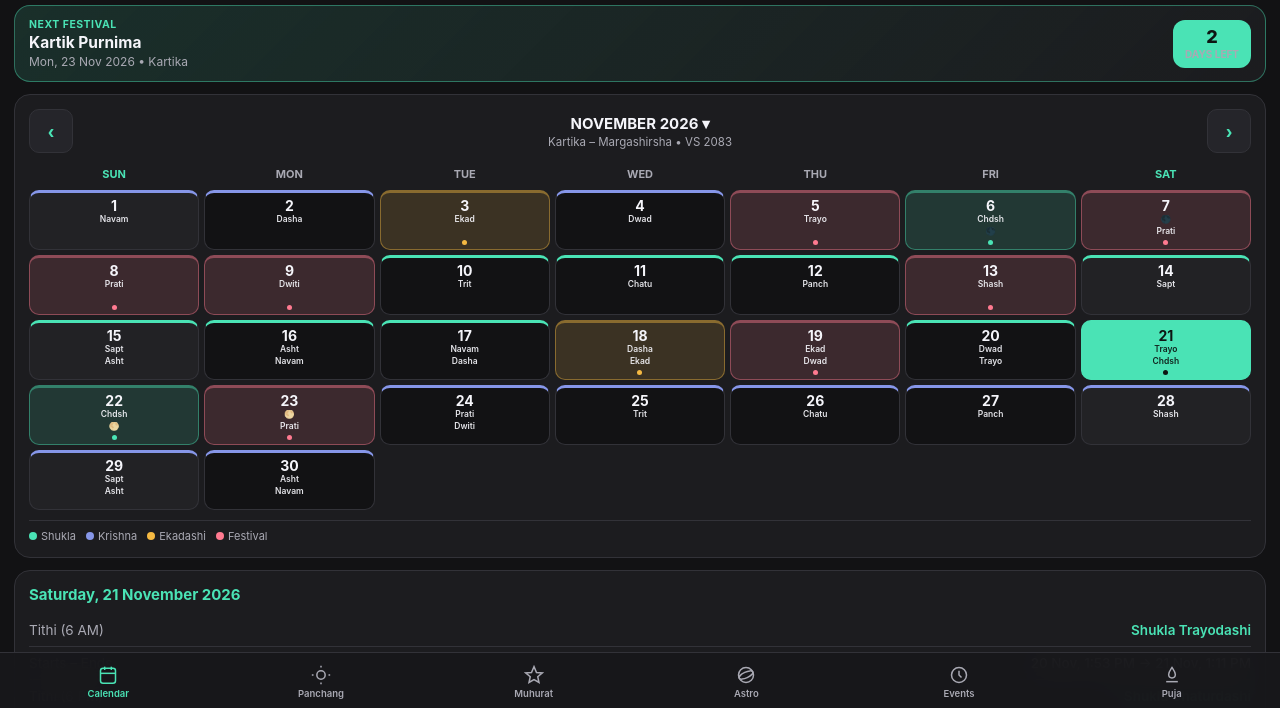
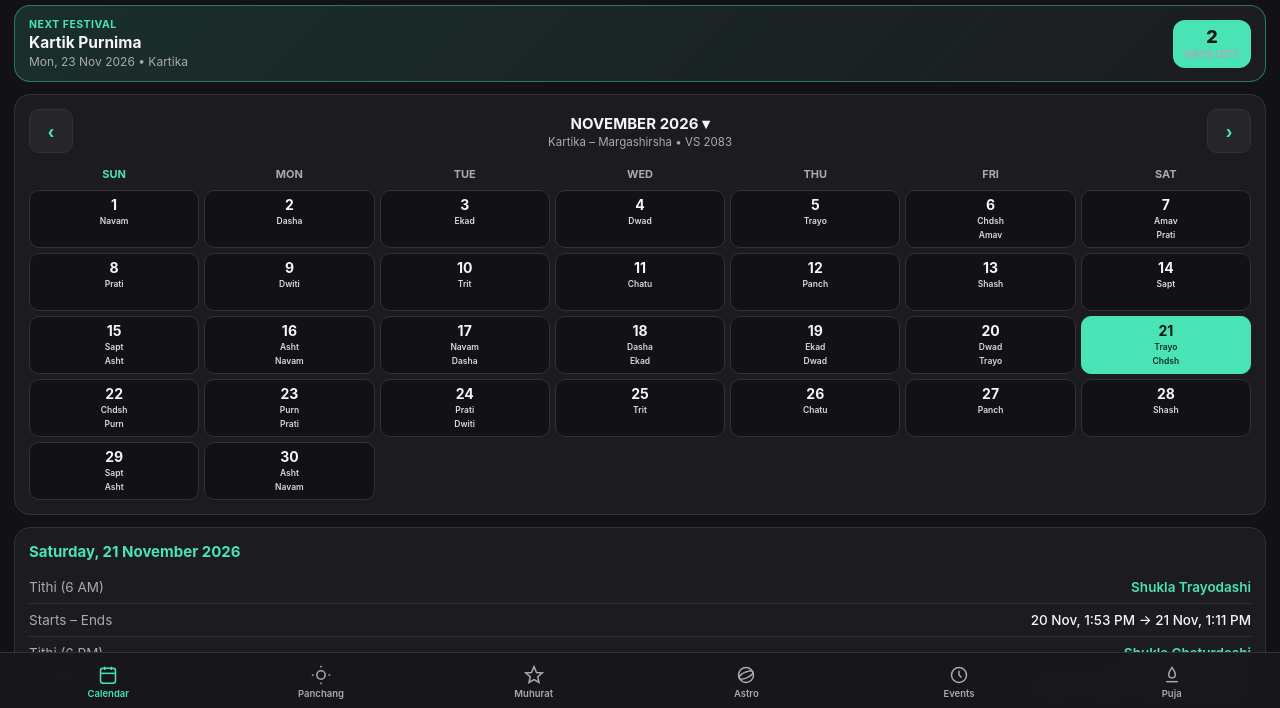
Before and after one commit to abhishekjha-id/Panchang, a plain HTML site: page index.html in a window 1280 px wide. Shown: the part 89-797 px from the top of the page. Drawn offline with Linux system fonts and the light colour scheme.

Commit message:
Refactor CSS variables and update styles
Removed unused CSS variables and legend section. Updated styles for weekend and today indicators.

```diff
--- a/index.html
+++ b/index.html
@@ -17,9 +17,7 @@
       --bg: #121214; --card: #1C1C1F; --elevated: #25252A; --border: #323238;
       --text: #F5F5FA; --muted: #A9A9B3;
       --mint: #4AE3B5; --mint-dim: rgba(74, 227, 181, 0.14); --mint-border: rgba(74, 227, 181, 0.42);
-      --gold: #F5B942; --gold-dim: rgba(245, 185, 66, 0.14); --gold-border: rgba(245, 185, 66, 0.42);
       --fest: #FF7A90; --fest-dim: rgba(255, 122, 144, 0.14); --fest-border: rgba(255, 122, 144, 0.42);
-      --krishna: #8696E8;
       --warn: #FF6B6B; --warn-dim: rgba(255, 107, 107, 0.14);
       --tab-bg: rgba(24, 24, 27, 0.95);
       --scale: 1;
@@ -28,9 +26,7 @@
       --bg: #F4F5F7; --card: #FFFFFF; --elevated: #ECEEF2; --border: #D5D9E2;
       --text: #121417; --muted: #505664;
       --mint: #0C7C5C; --mint-dim: rgba(12, 124, 92, 0.11); --mint-border: rgba(12, 124, 92, 0.35);
-      --gold: #A66800; --gold-dim: rgba(166, 104, 0, 0.11); --gold-border: rgba(166, 104, 0, 0.35);
       --fest: #C42B4B; --fest-dim: rgba(196, 43, 75, 0.11); --fest-border: rgba(196, 43, 75, 0.35);
-      --krishna: #4558B8;
       --warn: #C42828; --warn-dim: rgba(196, 40, 40, 0.10);
       --tab-bg: rgba(255, 255, 255, 0.96);
     }
@@ -116,33 +112,17 @@
 
     .grid { display: grid; grid-template-columns: repeat(7, 1fr); gap: 5px; text-align: center; }
     .dow { font-size: calc(11px * var(--scale)); font-weight: 700; color: var(--muted); padding: 4px 0; }
-    .dow.wknd { color: var(--mint); }
+    .dow.sun { color: var(--mint); }
     .day {
       background: var(--bg); border: 1px solid var(--border); border-radius: 10px;
-      padding: 5px 2px 4px 2px; cursor: pointer; min-width: 0; min-height: 60px;
+      padding: 6px 2px; cursor: pointer; min-width: 0; min-height: 58px;
       display: flex; flex-direction: column; align-items: center; justify-content: space-between;
-      border-top: 3px solid var(--mint); overflow: hidden;
+      overflow: hidden;
     }
-    .day.krishna { border-top-color: var(--krishna); }
-    .day.wknd-cell { background: rgba(128, 128, 140, 0.06); }
-    .day.ekadashi { background: var(--gold-dim); border-color: var(--gold-border); }
-    .day.purnima, .day.amavasya { background: var(--mint-dim); border-color: var(--mint-border); }
-    .day.festival { background: var(--fest-dim); border-color: var(--fest-border); }
-    .day.today { box-shadow: 0 0 0 1.5px var(--mint) inset; }
+    .day.today { border: 1.5px solid var(--mint); }
     .day.selected { background: var(--mint); color: #0D1613; border-color: var(--mint); }
     .day .num { font-size: calc(14px * var(--scale)); font-weight: 700; line-height: 1.1; }
-    .day .t { font-size: calc(8.5px * var(--scale)); font-weight: 600; opacity: 0.92; line-height: 1.15; white-space: nowrap; overflow: hidden; text-overflow: ellipsis; max-width: 100%; }
-    .day .marker { width: 5px; height: 5px; border-radius: 50%; background: transparent; margin-top: 1px; }
-    .day.festival .marker { background: var(--fest); }
-    .day.ekadashi .marker { background: var(--gold); }
-    .day.purnima .marker, .day.amavasya .marker { background: var(--mint); }
-    .day.selected .marker { background: #0D1613; }
-
-    .legend {
-      display: flex; flex-wrap: wrap; gap: 10px; align-items: center;
-      margin-top: 10px; padding-top: 8px; border-top: 1px solid var(--border); font-size: calc(11px * var(--scale)); color: var(--muted);
-    }
-    .leg-dot { display: inline-block; width: 8px; height: 8px; border-radius: 50%; margin-right: 4px; }
+    .day .t { font-size: calc(8.5px * var(--scale)); font-weight: 600; opacity: 0.88; line-height: 1.15; white-space: nowrap; overflow: hidden; text-overflow: ellipsis; max-width: 100%; }
 
     /* Details */
     .card-head { display: flex; justify-content: space-between; align-items: center; margin-bottom: 10px; gap: 8px; flex-wrap: wrap; }
@@ -248,7 +228,6 @@
     .vidhi-steps li { margin-bottom: 6px; }
     .note { font-size: calc(11.5px * var(--scale)); color: var(--muted); line-height: 1.45; margin-top: 8px; }
 
-    /* 6-Tab Bottom Navigation */
     .tabbar {
       position: fixed; bottom: 0; left: 0; right: 0; background: var(--tab-bg);
       backdrop-filter: blur(18px); -webkit-backdrop-filter: blur(18px);
@@ -303,7 +282,6 @@
         <select id="jumpYear" onchange="applyJump()"></select>
       </div>
       <div class="grid" id="calGrid"></div>
-      <div class="legend" id="calLegend"></div>
     </div>
     <div class="card" id="detailCard"></div>
     <div class="sec-title" id="secMonthFests"></div>
@@ -346,7 +324,7 @@
     <div class="card" id="eclipseList"></div>
   </div>
 
-  <!-- TAB 5: EVENTS (TITHI FINDER + UPCOMING FESTIVALS) -->
+  <!-- TAB 5: EVENTS -->
   <div id="view-events" class="view">
     <div class="sec-title" id="secTithiFinder"></div>
     <div class="card">
@@ -504,8 +482,8 @@
       hi:["प्रतिपदा","द्वितीया","तृतीया","चतुर्थी","पंचमी","षष्ठी","सप्तमी","अष्टमी","नवमी","दशमी","एकादशी","द्वादशी","त्रयोदशी","चतुर्दशी","पूर्णिमा","प्रतिपदा","द्वितीया","तृतीया","चतुर्थी","पंचमी","षष्ठी","सप्तमी","अष्टमी","नवमी","दशमी","एकादशी","द्वादशी","त्रयोदशी","चतुर्दशी","अमावस्या"]
     };
     const TITHI_SHORT = {
-      en:["Prati","Dwiti","Trit","Chatu","Panch","Shash","Sapt","Asht","Navam","Dasha","Ekad","Dwad","Trayo","Chdsh","🌕","Prati","Dwiti","Trit","Chatu","Panch","Shash","Sapt","Asht","Navam","Dasha","Ekad","Dwad","Trayo","Chdsh","🌑"],
-      hi:["प्रति","द्वि","तृती","चतु","पंच","षष्ठी","सप्त","अष्ट","नव","दश","एका","द्वा","त्रयो","चतुर्","🌕","प्रति","द्वि","तृती","चतु","पंच","षष्ठी","सप्त","अष्ट","नव","दश","एका","द्वा","त्रयो","चतुर्","🌑"]
+      en:["Prati","Dwiti","Trit","Chatu","Panch","Shash","Sapt","Asht","Navam","Dasha","Ekad","Dwad","Trayo","Chdsh","Purn","Prati","Dwiti","Trit","Chatu","Panch","Shash","Sapt","Asht","Navam","Dasha","Ekad","Dwad","Trayo","Chdsh","Amav"],
+      hi:["प्रति","द्वि","तृती","चतु","पंच","षष्ठी","सप्त","अष्ट","नव","दश","एका","द्वा","त्रयो","चतुर्","पूर्णि","प्रति","द्वि","तृती","चतु","पंच","षष्ठी","सप्त","अष्ट","नव","दश","एका","द्वा","त्रयो","चतुर्","अमा"]
     };
     const TITHI_15 = {
       en:["Pratipada","Dwitiya","Tritiya","Chaturthi","Panchami","Shashthi","Saptami","Ashtami","Navami","Dashami","Ekadashi","Dwadashi","Trayodashi","Chaturdashi","Purnima / Amavasya"],
@@ -539,7 +517,6 @@
     };
     const PLANET_HI = { Sun:"सूर्य", Moon:"चंद्र", Mars:"मंगल", Mercury:"बुध", Jupiter:"गुरु", Venus:"शुक्र", Saturn:"शनि", Rahu:"राहु", Ketu:"केतु" };
 
-    // Purnimanta Mithila Festival Map
     const FESTIVALS = {
       "0-0":  { en:"Chaitra Navratri / Hindu New Year", hi:"चैत्र नवरात्रि / हिन्दू नववर्ष" },
       "0-8":  { en:"Rama Navami", hi:"राम नवमी" },
@@ -751,7 +728,6 @@
       return KARANAS_MOV[(k - 1) % 7];
     }
 
-    // --- Memoized Purnimanta Mithila Panchang ---
     function getPanchang(date, includeExtras = false) {
       const y = date.getFullYear(), m = date.getMonth(), day = date.getDate();
       const now = new Date();
@@ -773,7 +749,6 @@
       const yogaIdx = Math.floor(norm(sunSid + moonSid) / (360 / 27));
       const sunRashiIdx = Math.floor(sunSid / 30), moonRashiIdx = Math.floor(moonSid / 30);
 
-      // Adhika Masa & Purnimanta Masa
       const nmPrev = new Date(d.getTime() - (diff / 12.19075) * 86400000);
       const nmNext = new Date(nmPrev.getTime() + 29.53059 * 86400000);
       const sunPrevR = Math.floor(norm(getSunLon(nmPrev) - getAyanamsa(nmPrev)) / 30);
@@ -786,7 +761,6 @@
       const vikramSamvat = isBeforeNewYear ? y + 56 : y + 57;
       const shakaSamvat = vikramSamvat - 135;
 
-      // Dual 6 AM & 6 PM check + De-duplicated Festival Detection
       const tithiAM = Math.floor(norm(getMoonLon(dAM) - getSunLon(dAM)) / 12);
       const tithiPM = Math.floor(norm(getMoonLon(dPM) - getSunLon(dPM)) / 12);
       const dYestAM = new Date(dAM.getTime() - 86400000);
@@ -839,7 +813,6 @@
       return 0;
     }
 
-    // --- Formatting & Native Share ---
     function fmtTime(dt) {
       if (!dt) return "—";
       try { return new Intl.DateTimeFormat("en-US", { timeZone: TZ, hour: "numeric", minute: "2-digit", hour12: true }).format(dt); }
@@ -856,7 +829,6 @@
       else if (navigator.clipboard) { navigator.clipboard.writeText(text).then(() => alert(I18N[lang].copied)); }
     }
 
-    // --- State ---
     let viewDate = new Date(), selectedDate = new Date();
     let finderPaksha = "Any", finderTithi = 10, activeQuickIdx = 0;
 
@@ -869,7 +841,6 @@
       return list;
     }
 
-    // --- Renderers ---
     function applyStaticLabels() {
       const L = I18N[lang];
       document.documentElement.lang = lang;
@@ -889,11 +860,6 @@
       document.getElementById("seg-mantra").innerText = L.segMantra;
       document.getElementById("seg-vidhi").innerText = L.segVidhi;
       document.getElementById("pujaSearch").placeholder = L.searchPh;
-      document.getElementById("calLegend").innerHTML = `
-        <span><i class="leg-dot" style="background:var(--mint)"></i>${L.shukla}</span>
-        <span><i class="leg-dot" style="background:var(--krishna)"></i>${L.krishna}</span>
-        <span><i class="leg-dot" style="background:var(--gold)"></i>${lang==="hi"?"एकादशी":"Ekadashi"}</span>
-        <span><i class="leg-dot" style="background:var(--fest)"></i>${lang==="hi"?"पर्व":"Festival"}</span>`;
     }
 
     function renderHeader() {
@@ -930,12 +896,12 @@
       const firstDay = new Date(y, m, 1).getDay(), daysInMonth = new Date(y, m + 1, 0).getDate();
       const todayStr = new Date().toDateString(), selStr = selectedDate.toDateString();
 
-      let html = L.dows.map((d, i) => `<div class="dow ${(i===0||i===6)?'wknd':''}">${d}</div>`).join("");
+      let html = L.dows.map((d, i) => `<div class="dow ${i===0?'sun':''}">${d}</div>`).join("");
       for (let i = 0; i < firstDay; i++) html += "<div></div>";
 
       const monthEvents = [];
       for (let d = 1; d <= daysInMonth; d++) {
-        const dt = new Date(y, m, d), p = getPanchang(dt, false), dow = dt.getDay();
+        const dt = new Date(y, m, d), p = getPanchang(dt, false);
         const isEka = [10,25].includes(p.tithiAM) || [10,25].includes(p.tithiPM);
         const isPurn = p.tithiAM === 14 || p.tithiPM === 14;
         const isAmav = p.tithiAM === 29 || p.tithiPM === 29;
@@ -945,12 +911,7 @@
         else if (isPurn && !monthEvents.some(e => e.d === d - 1 && e.isPurn)) monthEvents.push({ d, name: `${MASAS[lang][p.masaIdx]} ${lang==="hi"?"पूर्णिमा":"Purnima"}`, isPurn: true });
         else if (isAmav && !monthEvents.some(e => e.d === d - 1 && e.isAmav)) monthEvents.push({ d, name: `${MASAS[lang][p.masaIdx]} ${lang==="hi"?"अमावस्या":"Amavasya"}`, isAmav: true });
 
-        let cls = "day" + (p.pakshaKey === "krishna" ? " krishna" : "");
-        if (dow === 0 || dow === 6) cls += " wknd-cell";
-        if (p.festKey) cls += " festival";
-        else if (isEka) cls += " ekadashi";
-        else if (isPurn) cls += " purnima";
-        else if (isAmav) cls += " amavasya";
+        let cls = "day";
         if (dt.toDateString() === todayStr) cls += " today";
         if (dt.toDateString() === selStr) cls += " selected";
 
@@ -960,7 +921,6 @@
           <div class="num">${d}</div>
           <div class="t">${tLine1}</div>
           <div class="t">${tLine2}</div>
-          <div class="marker"></div>
         </div>`;
       }
       document.getElementById("calGrid").innerHTML = html;
```
